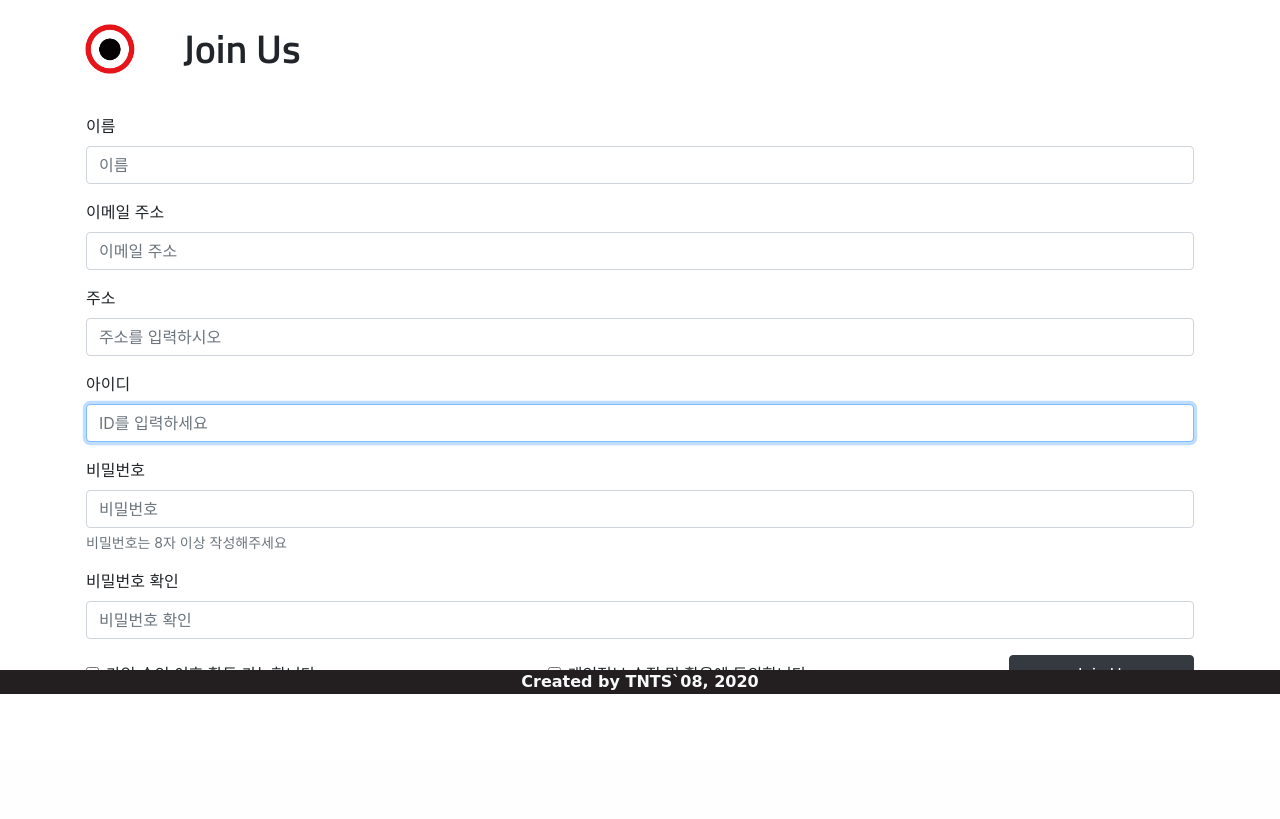
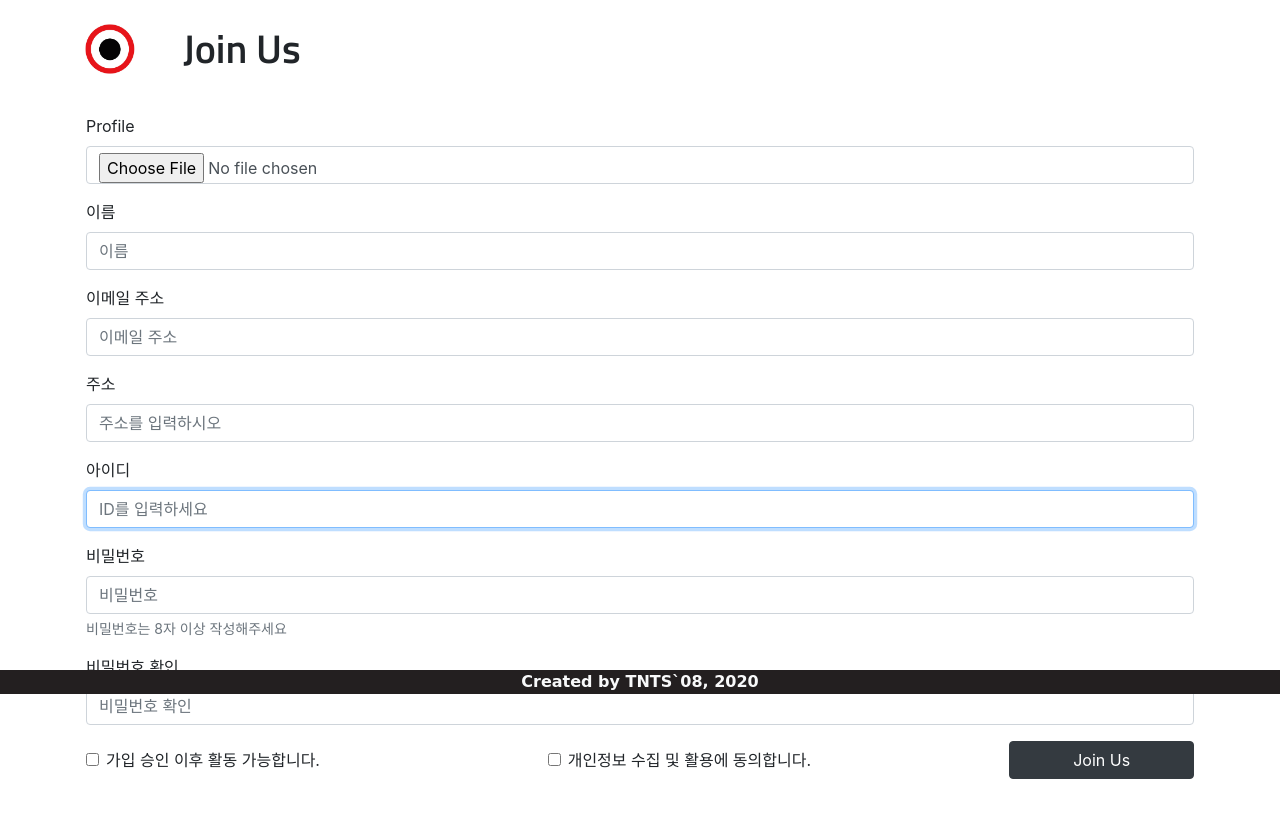
Before and after one commit to unani92/tnts08_django, a Django app: page /accounts/signup/ in a window 1280 px wide. Shown: the part 106-925 px from the top of the page. Before the commit the page ends 800 px from the top, so only its background shows below. Run offline with Django 3.2, Linux system fonts and the light colour scheme; some libraries are stand-ins or nearby versions; some web fonts are replaced.

Commit message:
AUTH_USER_MODEL : User->MyUser

```diff
--- a/accounts/forms.py
+++ b/accounts/forms.py
@@ -1,6 +1,5 @@
 from django import forms
 from .models import MyUser
-from django.contrib.auth import get_user_model
 from django.contrib.auth.forms import UserCreationForm, UsernameField, AuthenticationForm, UserChangeForm
 
 class MyUserCreationForm(UserCreationForm) :
@@ -38,7 +37,7 @@ class MyUserCreationForm(UserCreationForm) :
     )
     class Meta:
         model = MyUser
-        fields = ('first_name','email','address','username')
+        fields = ('profile','first_name','email','address','username')
         field_classes = {'username': UsernameField}
 
 class MyAuthenticationForm(AuthenticationForm):
--- a/accounts/models.py
+++ b/accounts/models.py
@@ -1,6 +1,7 @@
 from django.db import models
-from django.contrib.auth.models import User
+from django.contrib.auth.models import AbstractUser
 # Create your models here.
 
-class MyUser(User) :
+class MyUser(AbstractUser) :
+    profile = models.ImageField(upload_to='profile')
     address = models.CharField(max_length=150)
--- a/accounts/templates/accounts/detail.html
+++ b/accounts/templates/accounts/detail.html
@@ -37,6 +37,7 @@
       <td>{{user.first_name}}</td>
       <td>{{user.email}}</td>
       <td>{{user.address}}</td>
+      <img style="width: 50px;height: 50px;" class="rounded-circle" src="{{ user.profile.url }}" alt="">
     </tr>
     {% endfor %}
   </tbody>
--- a/accounts/templates/accounts/signup.html
+++ b/accounts/templates/accounts/signup.html
@@ -24,7 +24,7 @@
   </div>
 </div>
 <div class="container p-3">
-  <form action="" method="post">
+  <form action="" method="post" enctype="multipart/form-data">
       {% csrf_token %}
       {% bootstrap_form form %}
       <div class="row align-items-center mx-0">
--- a/accounts/views.py
+++ b/accounts/views.py
@@ -12,7 +12,8 @@ def signup(request) :
         return redirect('board:index')
 
     if request.method == 'POST' :
-        form = MyUserCreationForm(request.POST)
+        form = MyUserCreationForm(request.POST,request.FILES)
+        form.profile = request.FILES['profile']
         if form.is_valid() and request.POST.get('agree1') and request.POST.get('agree2'):
             form.save()
             return redirect('board:index')
--- a/board/templates/board/index.html
+++ b/board/templates/board/index.html
@@ -23,6 +23,7 @@
       <h1 class="mb-0">Board</h1>
     </div>
     <div class="user">
+      <img style="width: 75px;height: 75px;" class="rounded-circle" src="{{ request.user.profile.url }}" alt="">
       <a style="text-decoration: none; color: #0E2231; font-weight: bolder" data-toggle="collapse" href="#collapseExample" role="button" aria-expanded="false" aria-controls="collapseExample">
         {{ request.user.first_name }}
       </a>님 환영합니다.
--- a/tnts08_django/settings.py
+++ b/tnts08_django/settings.py
@@ -45,6 +45,7 @@ INSTALLED_APPS = [
     'ckeditor_uploader',
     'bootstrap4',
     'crispy_forms',
+
 ]
 
 
@@ -161,3 +162,5 @@ STATIC_ROOT = 'static/'
 
 MEDIA_URL = '/media/'
 MEDIA_ROOT = os.path.join(BASE_DIR,'media')
+
+AUTH_USER_MODEL = 'accounts.MyUser'
```
Also changed, not shown: accounts/migrations/0001_initial.py (deleted).
